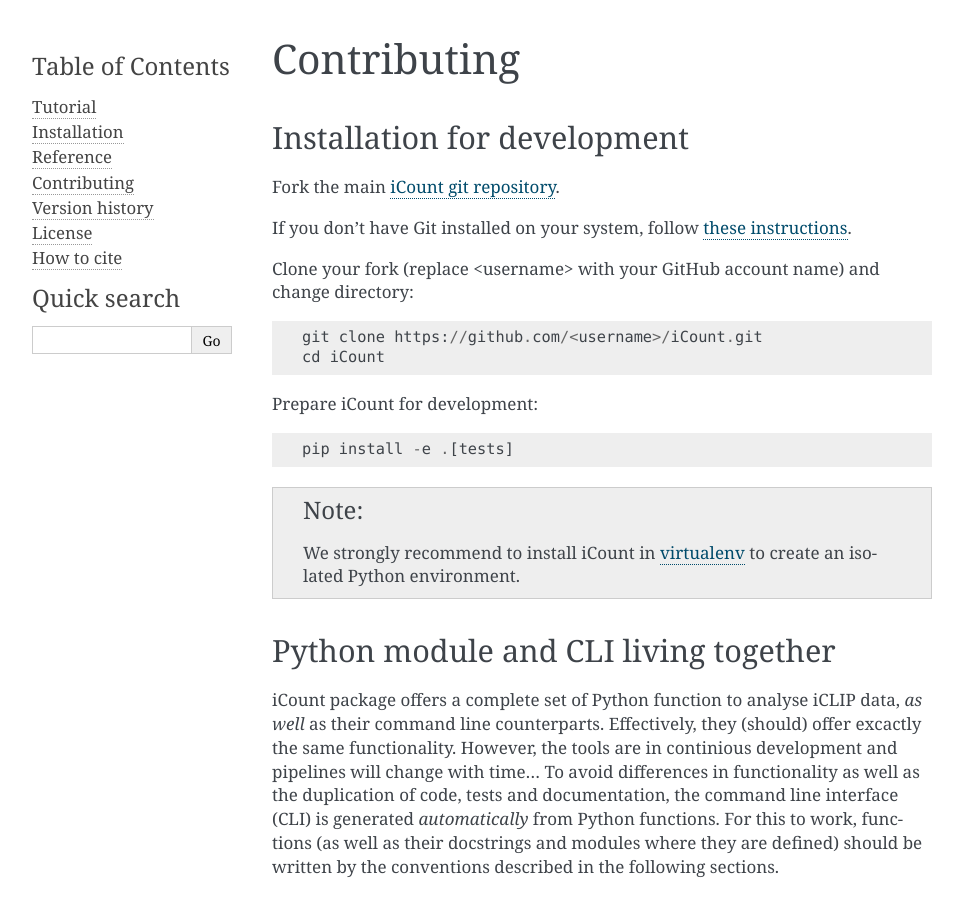
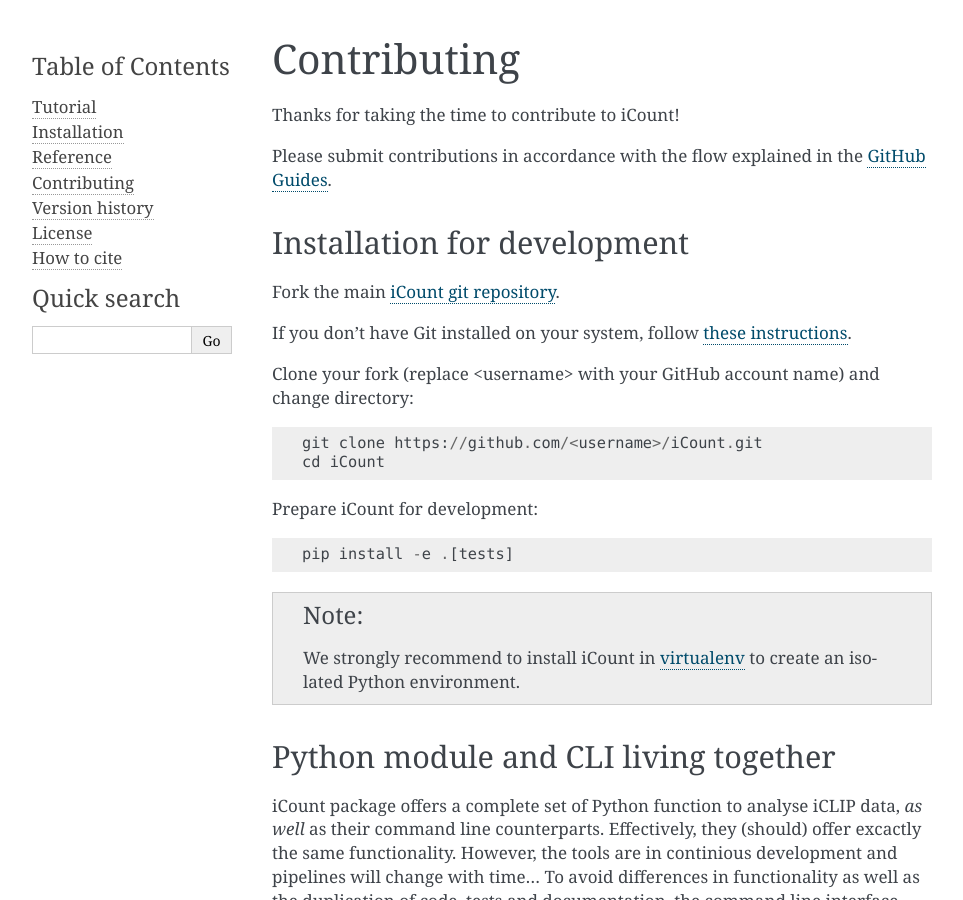
Before and after one commit to tomazc/iCount, a Sphinx documentation site: the page built from docs/source/contributing.rst, in a window 1280 px wide and 900 px high. Shown: the whole window, without its empty margins (148-1111 px from the left). Built offline with Sphinx 7.4.7, drawn with Linux system fonts in a browser that asks for light colours; the version number is read from the project's files by our own code.

```diff
--- a/docs/source/cite.rst
+++ b/docs/source/cite.rst
@@ -49,4 +49,4 @@
     http://www.genialis.com
 
 .. _`Jure Zmrzlikar`:
-    https://www.genialis.com/team/
+    https://github.com/JureZmrzlikar
--- a/docs/source/contributing.rst
+++ b/docs/source/contributing.rst
@@ -1,6 +1,14 @@
 ************
 Contributing
 ************
+
+Thanks for taking the time to contribute to iCount!
+
+Please submit contributions in accordance with the flow explained in the
+`GitHub Guides`_.
+
+.. _`GitHub Guides`:
+    https://guides.github.com/
 
 
 Installation for development
```
Also changed, not shown: README.md (+19 -0 lines), 1 other file.
